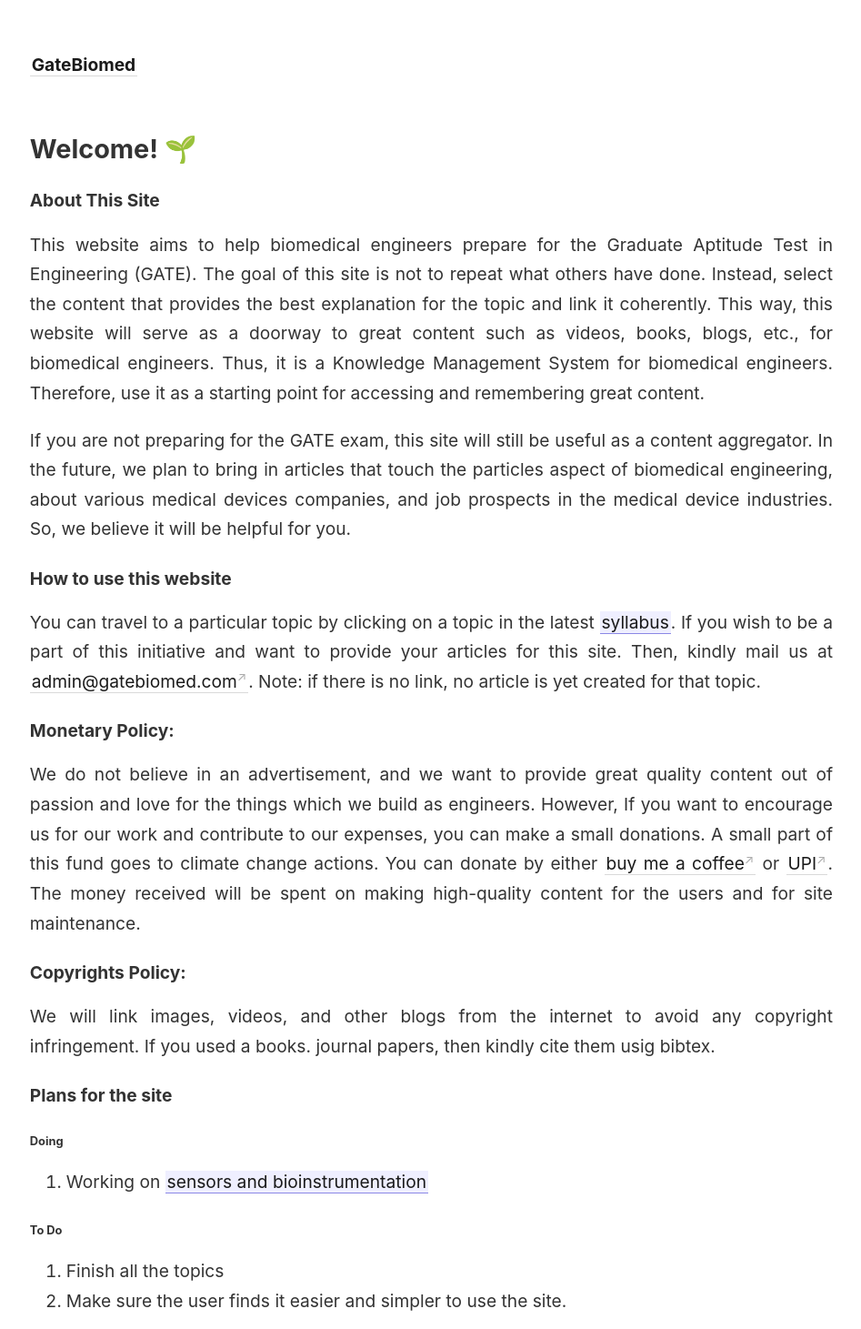
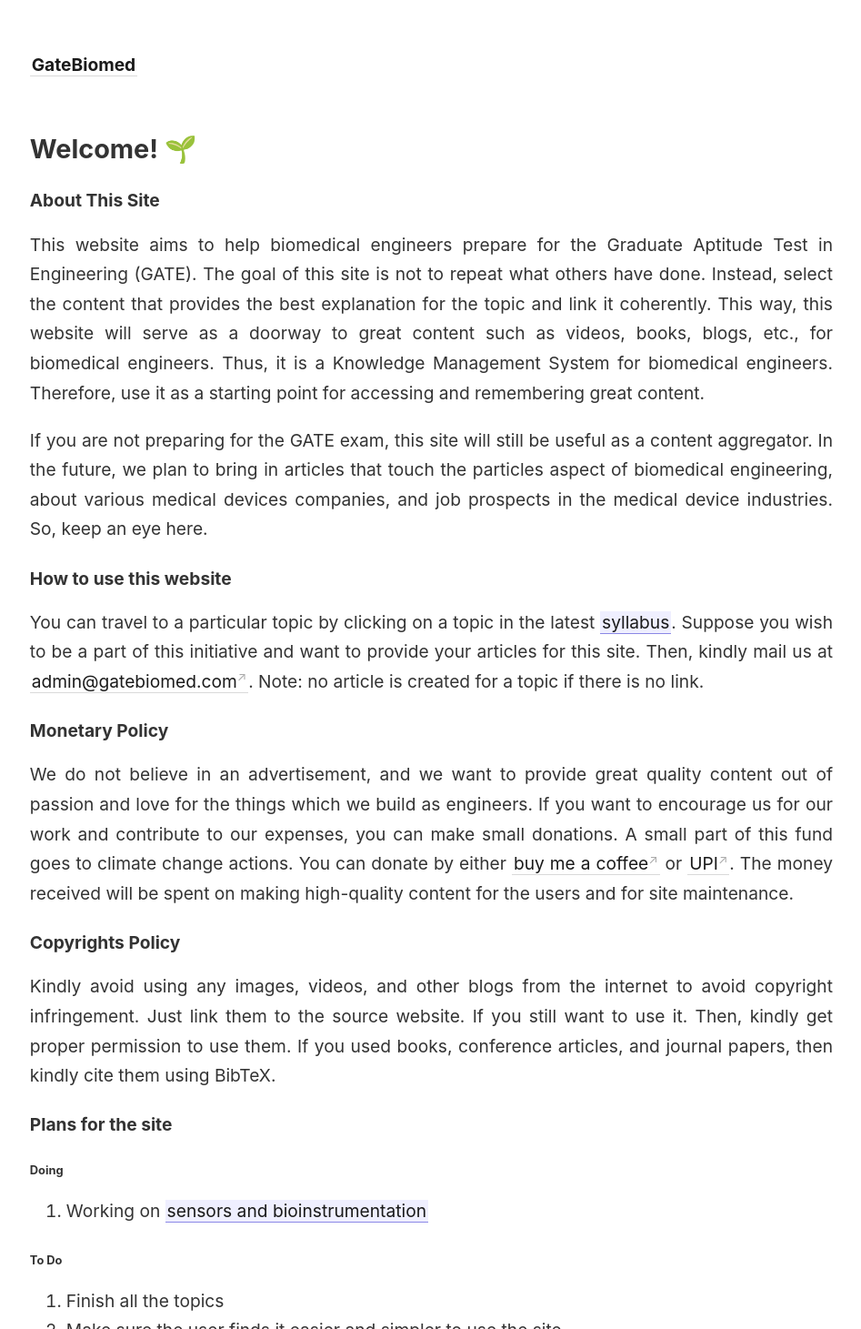
Before and after one commit to ajaygunalan/biomedrobo, a Jekyll site: the page built from _pages/index.md, in a window 1280 px wide, cut to the strip 0-1461 px from the top of the page. Shown: the whole strip at 91% size, without its empty margins (44-991 px from the left). Built offline with Jekyll 4.4.1, drawn with Linux system fonts in a browser that asks for light colours.

Commit message:
terms & condition

```diff
--- a/_pages/index.md
+++ b/_pages/index.md
@@ -12,20 +12,18 @@ permalink: /
 #### About This Site
 This website aims to help biomedical engineers prepare for the Graduate Aptitude Test in Engineering (GATE). The goal of this site is not to repeat what others have done. Instead, select the content that provides the best explanation for the topic and link it coherently. This way, this website will serve as a doorway to great content such as videos, books, blogs, etc., for biomedical engineers. Thus, it is a Knowledge Management System for biomedical engineers. Therefore, use it as a starting point for accessing and remembering great content.
 
-If you are not preparing for the GATE exam, this site will still be useful as a content aggregator. In the future, we plan to bring in articles that touch the particles aspect of biomedical engineering, about various medical devices companies, and job prospects in the medical device industries. So, we believe it will be helpful for you.
+If you are not preparing for the GATE exam, this site will still be useful as a content aggregator. In the future, we plan to bring in articles that touch the particles aspect of biomedical engineering, about various medical devices companies, and job prospects in the medical device industries. So, keep an eye here.
 
 #### How to use this website
-You can travel to a particular topic by clicking on a topic in the latest [[syllabus]]. If you wish to be a part of this initiative and want to provide your articles for this site. Then, kindly mail us at [admin@gatebiomed.com](mailto:admin@gatebiomed.com). Note: if there is no link, no article is yet created for that topic.
+You can travel to a particular topic by clicking on a topic in the latest [[syllabus]]. Suppose you wish to be a part of this initiative and want to provide your articles for this site. Then, kindly mail us at [admin@gatebiomed.com](mailto:admin@gatebiomed.com). Note: no article is created for a topic if there is no link.
 
-#### Monetary Policy:
-We do not believe in an advertisement, and we want to provide great quality content out of passion and love for the things which we build as engineers. However, If you want to encourage us for our work and contribute to our expenses, you can make a small donations. A small part of this fund goes to climate change actions. You can donate by either [buy me a coffee](https://www.buymeacoffee.com/gateBiomed) or [UPI](https://upayi.ml/ajay.gunalan@axisbank). The money received will be spent on making high-quality content for the users and for site maintenance.
+#### Monetary Policy
+We do not believe in an advertisement, and we want to provide great quality content out of passion and love for the things which we build as engineers. If you want to encourage us for our work and contribute to our expenses, you can make small donations. A small part of this fund goes to climate change actions. You can donate by either [buy me a coffee](https://www.buymeacoffee.com/gateBiomed) or [UPI](https://upayi.ml/ajay.gunalan@axisbank). The money received will be spent on making high-quality content for the users and for site maintenance.
 
-#### Copyrights Policy:
-We will link images, videos, and other blogs from the internet to avoid any copyright infringement. If you used a books. journal papers, then kindly cite them usig bibtex.
-
+#### Copyrights Policy
+Kindly avoid using any images, videos, and other blogs from the internet to avoid copyright infringement. Just link them to the source website. If you still want to use it. Then, kindly get proper permission to use them. If you used books, conference articles, and journal papers, then kindly cite them using BibTeX.
 
 #### Plans for the site
-
 ###### Doing
 1. Working on [sensors and bioinstrumentation](/syllabus#sensors-and-bioinstrumentation){: .internal-link}
 
```
